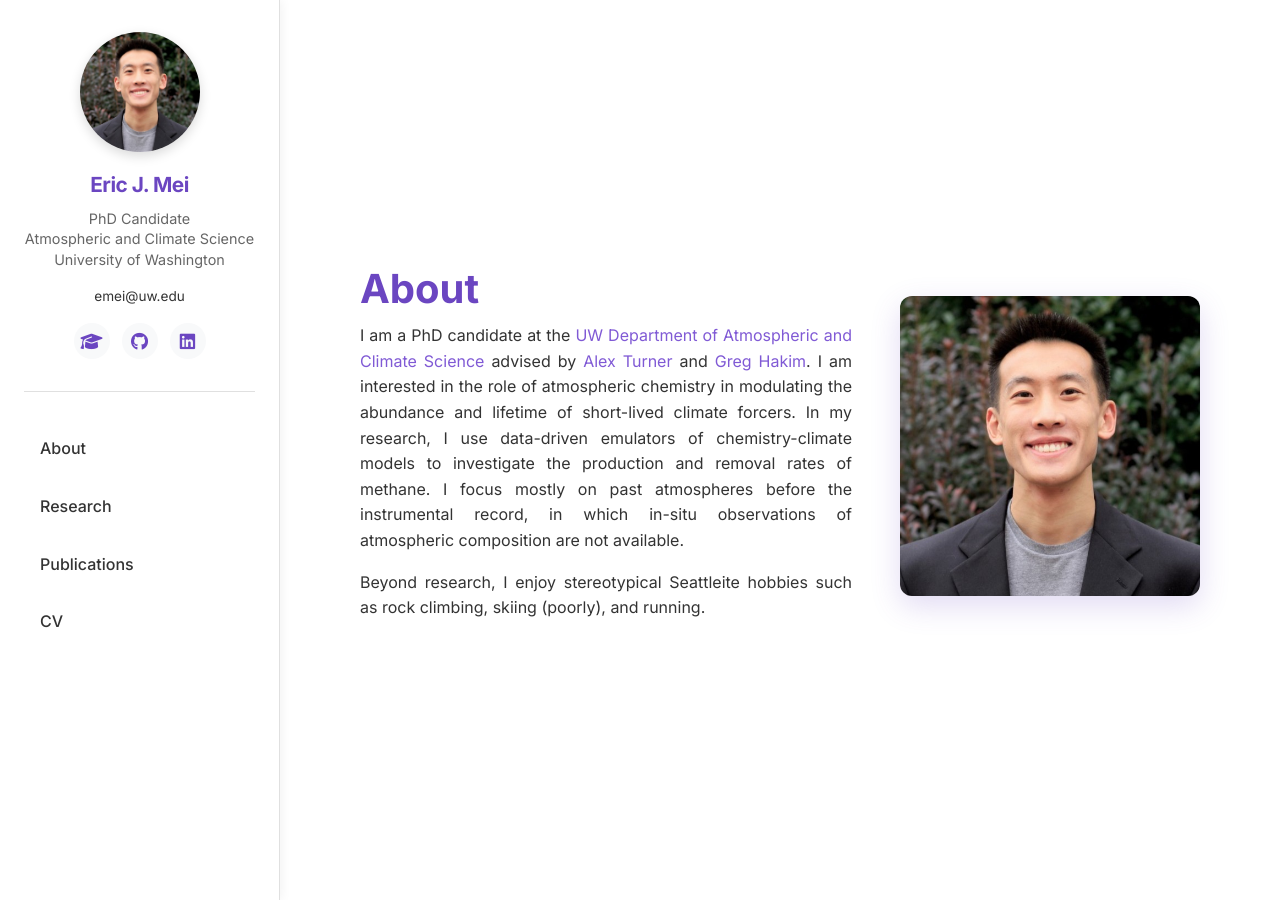
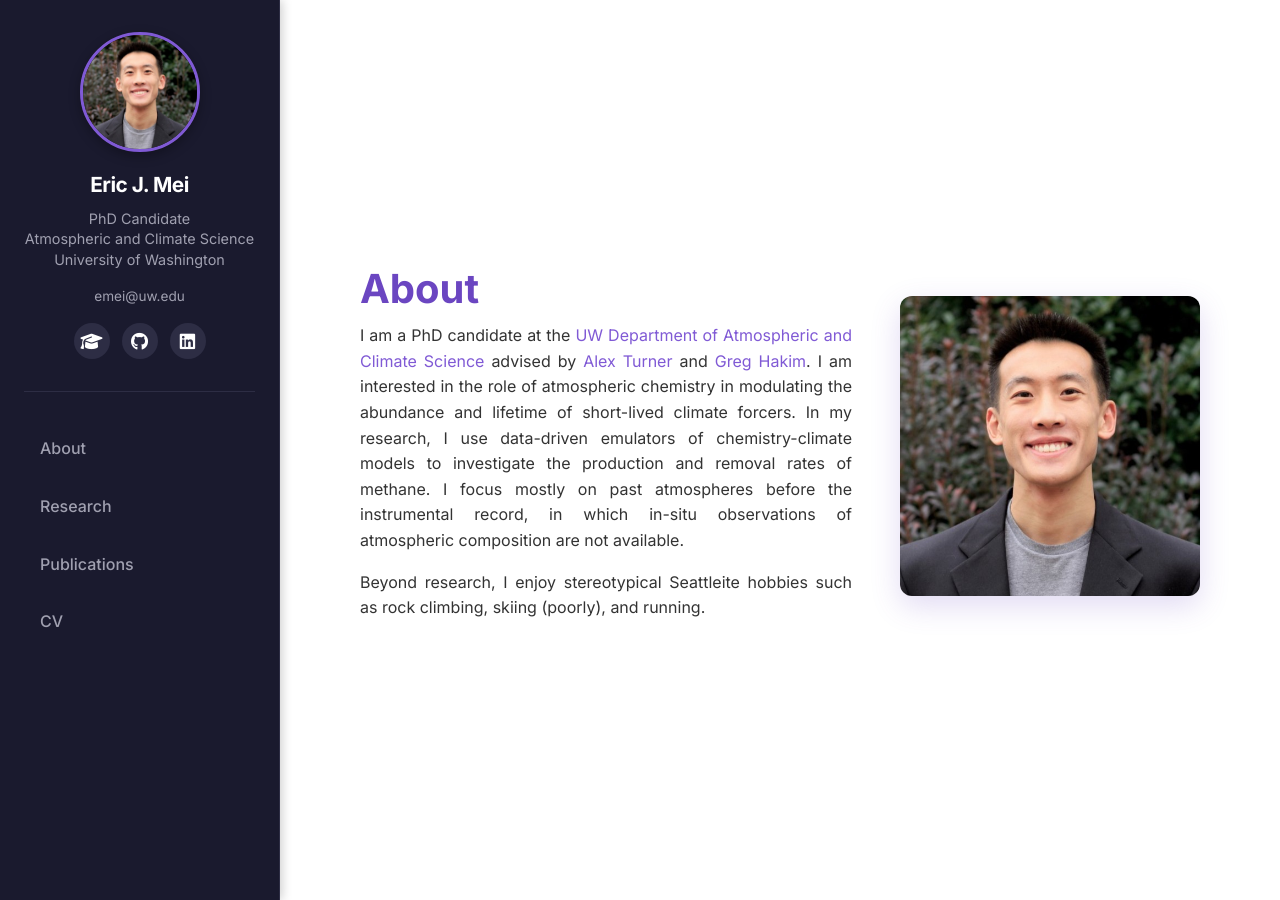
Before and after one commit to ericjmei/ericjmei.github.io, a Jekyll site: the page built from index.html, in a window 1280 px wide and 900 px high. Built offline with Jekyll 4.4.1, drawn with Linux system fonts in a browser that asks for light colours.

Commit message:
refactor

```diff
--- a/assets/css/modern.css
+++ b/assets/css/modern.css
@@ -86,9 +86,17 @@ a:hover {
   padding: 0 2rem;
 }
 
-/* Override for sections to center in viewport minus sidebar */
+/* Override for sections - use consistent width and centered */
 section .container {
   max-width: 1000px;
+  margin: 0 auto;
+}
+
+/* CV section needs full width */
+#cv .container {
+  max-width: none;
+  width: 100%;
+  margin: 0;
 }
 
 /* ===== Sidebar Navigation ===== */
@@ -98,9 +106,9 @@ section .container {
   left: 0;
   bottom: 0;
   width: var(--sidebar-width);
-  background: var(--bg-white);
-  border-right: 1px solid var(--border-color);
-  box-shadow: 2px 0 10px rgba(0, 0, 0, 0.05);
+  background: #1a1a2e;
+  border-right: 1px solid #2d2d44;
+  box-shadow: 2px 0 10px rgba(0, 0, 0, 0.2);
   z-index: 1000;
   overflow-y: auto;
   padding: 2rem 0;
@@ -121,7 +129,7 @@ section .container {
   text-align: center;
   margin-bottom: 2rem;
   padding-bottom: 2rem;
-  border-bottom: 1px solid var(--border-color);
+  border-bottom: 1px solid #2d2d44;
   width: 100%;
 }
 
@@ -131,7 +139,8 @@ section .container {
   border-radius: 50%;
   object-fit: cover;
   margin-bottom: 1rem;
-  box-shadow: 0 4px 12px rgba(0, 0, 0, 0.15);
+  box-shadow: 0 4px 12px rgba(0, 0, 0, 0.3);
+  border: 3px solid var(--secondary-color);
 }
 
 .nav-brand {
@@ -141,13 +150,17 @@ section .container {
 .nav-brand a {
   font-size: 1.3rem;
   font-weight: 700;
-  color: var(--primary-color);
+  color: #ffffff;
   letter-spacing: -0.5px;
+}
+
+.nav-brand a:hover {
+  color: var(--accent-color);
 }
 
 .nav-subtitle {
   font-size: 0.9rem;
-  color: var(--text-light);
+  color: #a0a0b0;
   margin-bottom: 1rem;
   line-height: 1.4;
 }
@@ -157,12 +170,12 @@ section .container {
   flex-direction: column;
   gap: 0.5rem;
   font-size: 0.85rem;
-  color: var(--text-color);
+  color: #a0a0b0;
   margin-bottom: 1rem;
 }
 
 .nav-email {
-  color: var(--text-color);
+  color: #a0a0b0;
   cursor: text;
 }
 
@@ -178,16 +191,16 @@ section .container {
   display: flex;
   align-items: center;
   justify-content: center;
-  background: var(--bg-light);
+  background: #2d2d44;
   border-radius: 50%;
   font-size: 1.1rem;
-  color: var(--primary-color);
+  color: #ffffff;
   transition: var(--transition);
 }
 
 .nav-social a:hover {
-  background: var(--primary-color);
-  color: var(--bg-white);
+  background: var(--secondary-color);
+  color: #ffffff;
   transform: translateY(-2px);
 }
 
@@ -200,7 +213,7 @@ section .container {
 
 .nav-link {
   font-weight: 500;
-  color: var(--text-color);
+  color: #a0a0b0;
   padding: 0.75rem 1rem;
   border-radius: 6px;
   transition: var(--transition);
@@ -208,8 +221,8 @@ section .container {
 }
 
 .nav-link:hover {
-  background: var(--bg-light);
-  color: var(--primary-color);
+  background: #2d2d44;
+  color: #ffffff;
 }
 
 .nav-toggle {
@@ -373,15 +386,6 @@ section:nth-child(even) {
 }
 
 /* ===== CV Section ===== */
-#cv .section-content {
-  width: 100%;
-  max-width: none;
-}
-
-#cv h2 {
-  text-align: left;
-}
-
 .cv-embed {
   width: 100%;
   height: 800px;
@@ -403,10 +407,11 @@ section:nth-child(even) {
 
 /* ===== Footer ===== */
 .footer {
-  background: var(--primary-color);
+  background: #1a1a2e;
   color: var(--bg-white);
   padding: 2.5rem 0;
   text-align: center;
+  margin-left: var(--sidebar-width);
 }
 
 .footer-content {
@@ -427,7 +432,7 @@ section:nth-child(even) {
   display: flex;
   align-items: center;
   justify-content: center;
-  background: rgba(255, 255, 255, 0.1);
+  background: #2d2d44;
   border-radius: 50%;
   color: var(--bg-white);
   font-size: 1.2rem;
@@ -440,7 +445,7 @@ section:nth-child(even) {
 }
 
 .footer-text {
-  color: rgba(255, 255, 255, 0.8);
+  color: #a0a0b0;
   font-size: 0.9rem;
   margin: 0;
 }
@@ -456,6 +461,10 @@ section:nth-child(even) {
   }
 
   main {
+    margin-left: 0;
+  }
+
+  .footer {
     margin-left: 0;
   }
 
```
